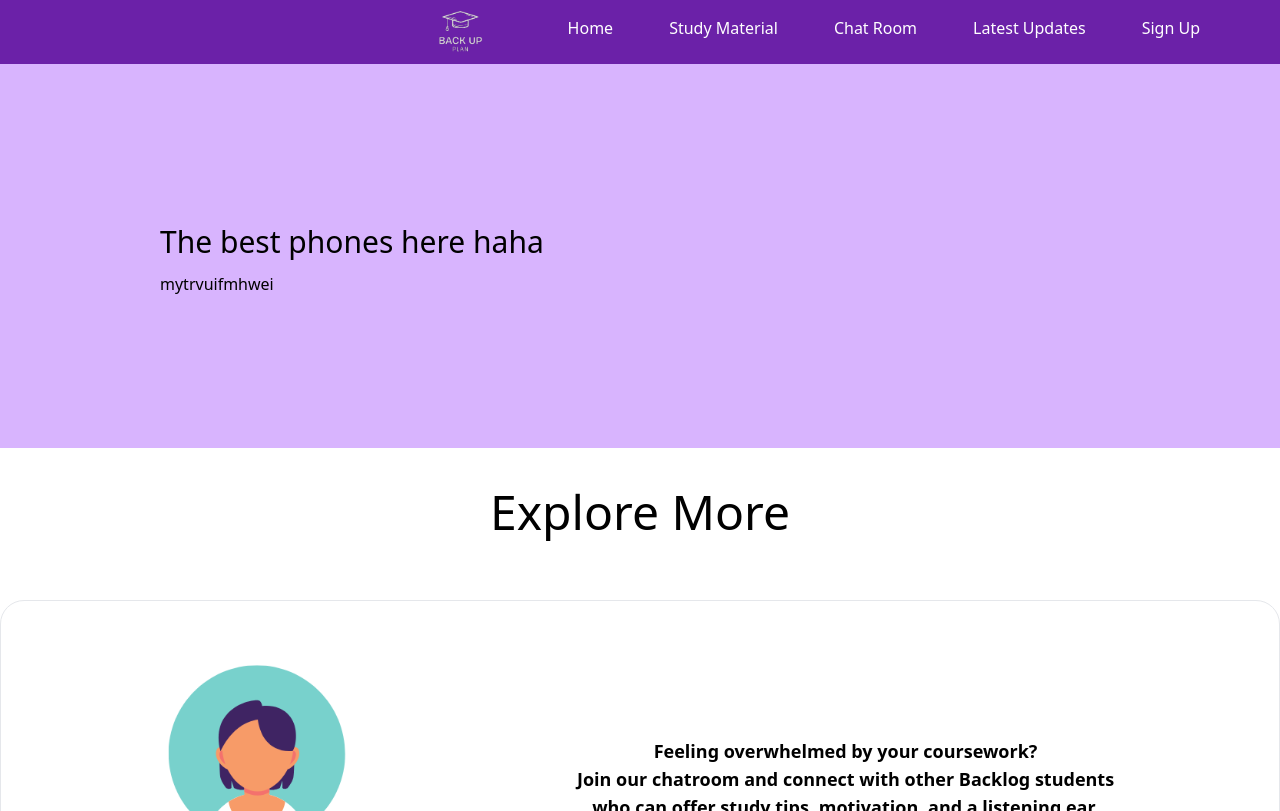
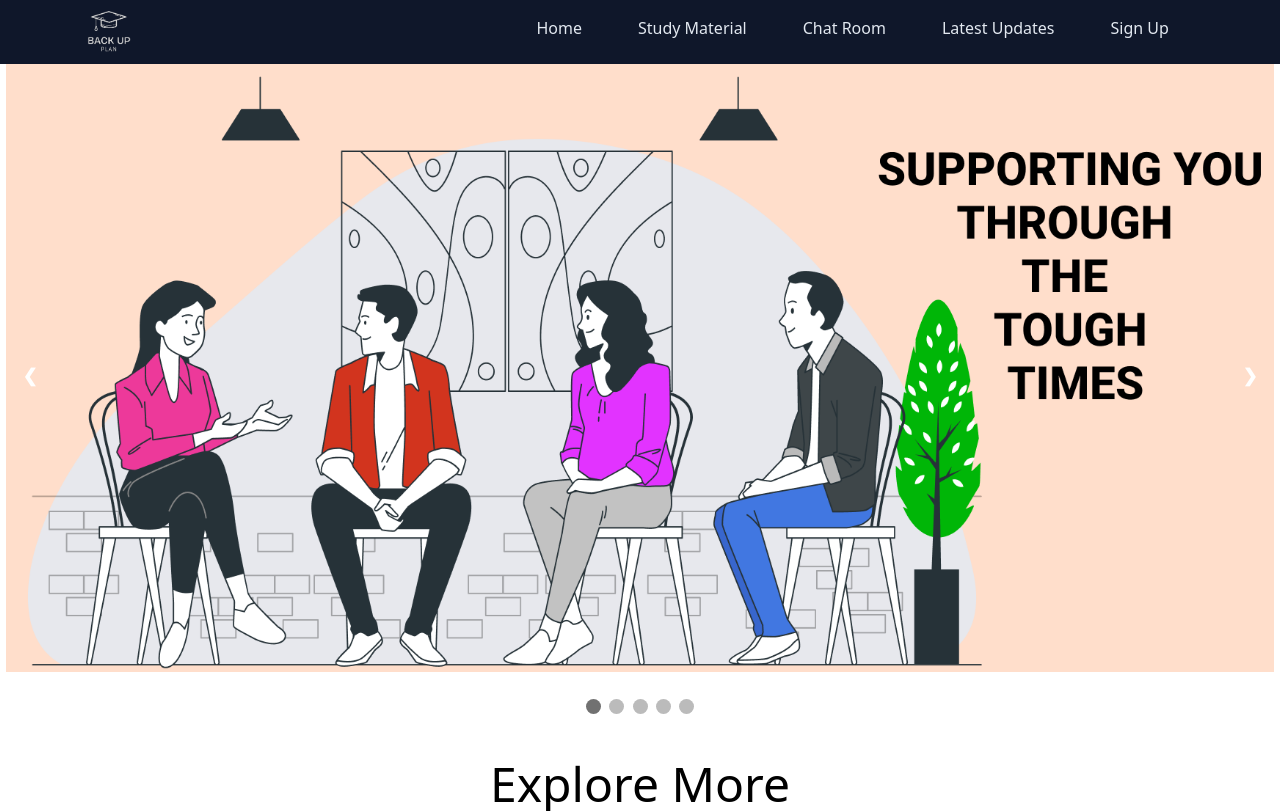
Before and after one commit to Fr0styfeet/Pbl-ui, a website built with Vite: page index.html in a window 1280 px wide. Shown: the top 811 px of the page. Built offline with nearby package versions, Linux system fonts and the light colour scheme.

Commit message:
main page

```diff
--- a/index.html
+++ b/index.html
@@ -1,30 +1,71 @@
 <!DOCTYPE html>
 <html lang="en">
+
 <head>
     <meta charset="UTF-8">
     <meta http-equiv="X-UA-Compatible" content="IE=edge">
     <meta name="viewport" content="width=device-width, initial-scale=1.0">
     <link rel="stylesheet" href="input.css">
-    <title>Best used phones in lucknow</title>
+    <link rel="stylesheet" href="style.css">
+    <script src="main.js" defer></script>
+    <title>Pbl Sem4</title>
 </head>
+
 <body>
-    <nav class="bg-purple-800 text-white flex justify-end" >
-        <img src="./images/back_up_plan_logo-removebg-preview.png" alt="" class="w-auto max-h-16 py-1.5 rounded-2xl ">
-        <ul class="px-20 py-4 flex space-x-14 justify-end">
-            <li class="cursor-pointer">Home</li>
-            <li class="cursor-pointer">Study Material</li>
-            <li class="cursor-pointer">Chat Room</li>
-            <li class="cursor-pointer">Latest Updates</li>
-            <li class="cursor-pointer">Sign Up</li>
+    <nav class="bg-slate-900 text-slate-200 flex justify-start sticky top-0 z-50 hover:text-white">
+        <img src="./images/back_up_plan_logo-removebg-preview.png" alt="" class="w-auto max-h-16 py-1.5 rounded-2xl ml-20 ">
+        <ul class="bg-slate-900 text-slate-200 flex justify-start sticky top-0 z-50  px-20 py-4 space-x-14 ">
+            <li class="cursor-pointer ml-80 hover:text-white ">Home</li>
+            <li class="cursor-pointer hover:text-white">Study Material</li>
+            <li class="cursor-pointer hover:text-white">Chat Room</li>
+            <li class="cursor-pointer hover:text-white">Latest Updates</li>
+            <li class="cursor-pointer hover:text-white">Sign Up</li>
         </ul>
     </nav>
     <main>
-        <div class="main bg-purple-300  h-96 p-40 pl-40">
-            <div class="text-3xl ">
-                The best phones here haha
+        <!-- Slideshow container -->
+        <div class="slideshow-container">
+
+            <!-- Full-width images with number and caption text -->
+            <div class="mySlides fade w-fit ">
+                <img src="./images/Frame 1f.png" style="width:100%">
             </div>
-                <p class="w-1/3 py-3">mytrvuifmhwei</p>
+
+            <div class="mySlides fade">
+                <img src="./images/Frame 2c.png" style="width:100%">
+
             </div>
+
+            <div class="mySlides fade">
+                <img src="./images/Frame 3.png" style="width:100%">
+
+            </div>
+
+            <div class="mySlides fade">
+                <img src="./images/Frame 4c.png" style="width:100%">
+
+            </div>
+
+            <div class="mySlides fade">
+                <img src="./images/Frame 5.png" style="width:100%">
+
+            </div>
+
+            <!-- Next and previous button -->
+            <a class="prev" onclick="plusSlides(-1)">&#10094;</a>
+            <a class="next" onclick="plusSlides(1)">&#10095;</a>
+        </div>
+        <br>
+
+        <!-- The circles -->
+        <div style="text-align:center">
+            <span class="dot" onclick="currentSlide(1)"></span>
+            <span class="dot" onclick="currentSlide(2)"></span>
+            <span class="dot" onclick="currentSlide(3)"></span>
+            <span class="dot" onclick="currentSlide(4)"></span>
+            <span class="dot" onclick="currentSlide(5)"></span>
+        </div>
+
 
     </main>
 
@@ -36,22 +77,32 @@
 
         <section class="flex flex-col">
             <br>
-    <div class="h-fit flex border border-gray-200 border-spacing-0 rounded-3xl shadow-xl hover:border-gray-200  bg-white font-bold py-2 px-4 transform transition duration-300 hover:scale-110">
-        <a class="ml-12 w-96 h-96" href="./chat.html" target="_main"><img src="./images/discussion forum button.png" alt="Chat Room"></a>
-        <p class="text-center text-lg py-32 ml-32 mr-5">Feeling overwhelmed by your coursework?<br> Join our chatroom and connect with other Backlog students <br> who can offer study tips, motivation, and a listening ear.<br> It's time to tackle those Backlogs together!</p>
-
+            <div
+                class="h-fit cursor-pointer flex border border-gray-200 border-spacing-0 rounded-3xl shadow-xl hover:border-gray-200  bg-white font-bold py-2 px-4 transform transition duration-300 hover:scale-110">
+                <a class="ml-12 w-96 h-96" href="./chat.html" target="_main"><img
+                        src="./images/discussion forum button.png" alt="Chat Room"></a>
+                <p class="text-center text-lg py-32 ml-32 mr-5">Feeling overwhelmed by your coursework?<br> Join our
+                    chatroom and connect with other Backlog students <br> who can offer study tips, motivation, and a
+                    listening ear.<br> It's time to tackle those Backlogs together!</p>
             </div>
 
             <br><br>
-    <div class="flex border border-spacing-0 rounded-3xl shadow-xl  hover: border-gray-200  font-bold py-2 px-4 transform transition duration-300 hover:scale-110">
-        <p class="text-center text-lg py-32 ml-32 mr-5">Don't waste time searching for study materials online<br> Join us and access a wealth of resources shared by other students.<br> You can even share your own notes and study guides to help others!</p>
-        <a class="ml-12 w-96 h-96" href="./studymat.html" target="_main"><img src="./images/study material button.png" alt="Study Material"></a>
+            <div
+                class="flex border border-spacing-0 rounded-3xl shadow-xl  cursor-pointer hover: border-gray-200  font-bold py-2 px-4 transform transition duration-300 hover:scale-110">
+                <p class="text-center text-lg py-32 ml-32 mr-5">Don't waste time searching for study materials
+                    online<br> Join us and access a wealth of resources shared by other students.<br> You can even share
+                    your own notes and study guides to help others!</p>
+                <a class="ml-12 w-96 h-96" href="./studymat.html" target="_main"><img
+                        src="./images/study material button.png" alt="Study Material"></a>
 
             </div>
             <br><br>
-    <div class="flex border border-spacing-0 rounded-3xl shadow-xl  hover: border-gray-200  font-bold py-2 px-4 transform transition duration-300 hover:scale-110">
-        <a class="ml-12 w-96 h-96" href="./updates.html" target="_main"><img src="./images/sppu updates button (2).png" alt="Sppu Updates"></a>
-        <p class="text-center text-lg py-32 ml-32 mr-5" >Don't miss important deadlines or schedule changes <br> Join us and get the authorized updates you need to stay informed.<br>  We've got you covered!</p>
+            <div
+                class="flex border border-spacing-0 rounded-3xl shadow-xl cursor-pointer hover: border-gray-200  font-bold py-2 px-4 transform transition duration-300 hover:scale-110">
+                <a class="ml-12 w-96 h-96" href="./updates.html" target="_main"><img
+                        src="./images/sppu updates button (2).png" alt="Sppu Updates"></a>
+                <p class="text-center text-lg py-32 ml-32 mr-5">Don't miss important deadlines or schedule changes <br>
+                    Join us and get the authorized updates you need to stay informed.<br> We've got you covered!</p>
 
             </div>
         </section>
@@ -65,4 +116,5 @@
         </footer>
 
 </body>
+
 </html>
--- /dev/null
+++ b/main.js
@@ -0,0 +1,28 @@
+let slideIndex = 1;
+showSlides(slideIndex);
+
+// Next/previous controls
+function plusSlides(n){
+  showSlides(slideIndex += n);
+}
+
+// Thumbnail image controls
+function currentSlide(n){
+  showSlides(slideIndex = n);
+}
+
+function showSlides(n){
+  let i;
+  let slides = document.getElementsByClassName("mySlides");
+  let dots = document.getElementsByClassName("dot");
+  if (n > slides.length) {slideIndex = 1}
+  if (n < 1) {slideIndex = slides.length}
+  for (i = 0; i < slides.length; i++) {
+    slides[i].style.display = "none";
+  }
+  for (i = 0; i < dots.length; i++) {
+    dots[i].className = dots[i].className.replace(" active", "");
+  }
+  slides[slideIndex-1].style.display = "block";
+  dots[slideIndex-1].className += " active";
+}
--- /dev/null
+++ b/style.css
@@ -0,0 +1,68 @@
+* {box-sizing:border-box}
+
+/* Slideshow container */
+.slideshow-container {
+  max-width: 99%;
+  position: relative;
+  margin: auto;
+  max-height: fit-content;
+  position:sticky
+}
+/* Hide the images by default */
+.mySlides {
+  display: none;
+}
+
+/* Next & previous buttons */
+.prev, .next {
+  cursor: pointer;
+  position: absolute;
+  top: 50%;
+  width: auto;
+  margin-top: -22px;
+  padding: 16px;
+  color: white;
+  font-weight: bold;
+  font-size: 18px;
+  transition: 0.6s ease;
+  border-radius: 0 3px 3px 0;
+  user-select: none;
+}
+
+/* Position the "next button" to the right */
+.next {
+  right: 0;
+  border-radius: 3px 0 0 3px;
+}
+
+/* On hover, add a black background color with a little bit see-through */
+.prev:hover, .next:hover {
+  background-color: rgba(0,0,0,0.8);
+}
+
+/* The dots/bullets/indicators */
+.dot {
+  cursor: pointer;
+  height: 15px;
+  width: 15px;
+  margin: 0 2px;
+  background-color: #bbb;
+  border-radius: 50%;
+  display: inline-block;
+  transition: background-color 0.6s ease;
+}
+
+.active, .dot:hover {
+  background-color: #717171;
+}
+
+/* Fading animation */
+.fade {
+  animation-name: fade;
+  animation-duration: 1s;
+}
+
+@keyframes fade {
+  from {opacity: .4}
+  to {opacity: 1}
+}
```
Also changed, not shown: images/Frame 1f.png (added), images/Frame 2.png (added), images/Frame 2c.png (added), images/Frame 3.png (added), images/Frame 4.png (added), images/Frame 4c.png (added), images/Frame 5.png (added), images/Messaging-amico.png (deleted), images/QB.png (deleted), images/WhatsApp Image 2022-09-26 at 10.32.09 PM.jpeg (deleted), input.css (line endings or trailing spaces). Lines whose indentation alone changed are shown as unchanged.
